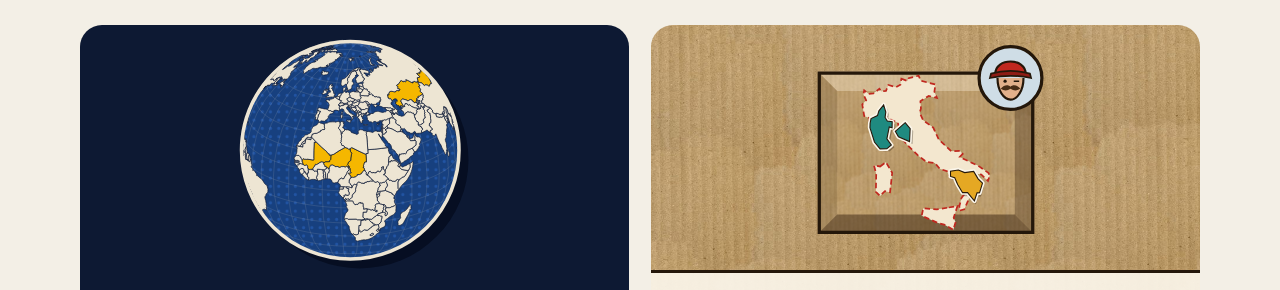
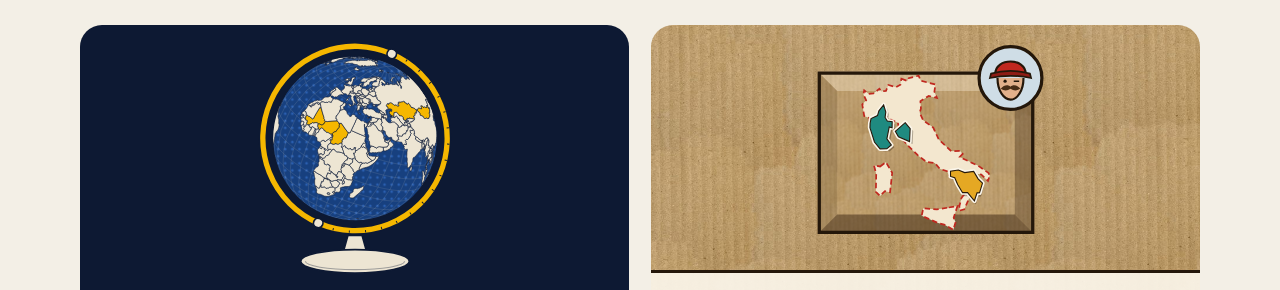
Before and after one commit to Smurphyslaw/games, a plain HTML site: page index.html in a window 1280 px wide. Shown: the part 371-661 px from the top of the page. Drawn offline with nearby package versions, Linux system fonts and the light colour scheme.

Commit message:
Goofier Pat with the pencil on his ear, funnier ID card, full desk globe on the hub

```diff
--- a/index.html
+++ b/index.html
@@ -164,14 +164,26 @@ document.getElementById("tf-no").textContent=`Box Nº ${String(Math.max(1,day(20
   const el=(t,a)=>{const e=document.createElementNS(NS,t);for(const k in a)e.setAttribute(k,a[k]);return e};
   const geo=id=>({type:"FeatureCollection",features:feats.filter(f=>f.properties.r===id)});
   // Rare Earth: a printed desk globe
-  const re=document.getElementById("re-art"),proj=d3.geoOrthographic().scale(92).translate([106,106]).rotate([-15,-22]).clipAngle(90),path=d3.geoPath(proj);
-  const defs=el("defs",{}),dp=el("pattern",{id:"dots",width:7,height:7,patternUnits:"userSpaceOnUse"});dp.append(el("circle",{cx:3.5,cy:3.5,r:1.3,fill:"#2154A3"}));defs.append(dp);re.append(defs);
-  re.append(el("path",{d:"M22 142A92 92 0 0 1 100 14",fill:"none",stroke:"#EDE5D3","stroke-opacity":".35","stroke-width":3}));
-  re.append(el("circle",{cx:114,cy:114,r:92,fill:"#060E22"}),el("circle",{cx:106,cy:106,r:92,fill:"#17407F"}),el("circle",{cx:106,cy:106,r:92,fill:"url(#dots)"}));
-  re.append(el("path",{d:path(d3.geoGraticule10()),fill:"none",stroke:"rgba(237,229,211,.14)","stroke-width":.7}));
+  const re=document.getElementById("re-art"),C=[110,96],R=70,T=23.5;
+  const proj=d3.geoOrthographic().scale(R).translate(C).rotate([-30,-18,-T]).clipAngle(90),path=d3.geoPath(proj);
+  const defs=el("defs",{}),dp=el("pattern",{id:"dots",width:6,height:6,patternUnits:"userSpaceOnUse"});dp.append(el("circle",{cx:3,cy:3,r:1.15,fill:"#2A5FB0"}));defs.append(dp);re.append(defs);
+  const CR="#EDE5D3",INK="#0D1933";
+  // stand and base
+  re.append(el("path",{d:"M104 178h12l5 18h-22z",fill:CR,stroke:INK,"stroke-width":1.5,"stroke-linejoin":"round"}));
+  re.append(el("ellipse",{cx:110,cy:200,rx:46,ry:10,fill:CR,stroke:INK,"stroke-width":1.5}));
+  re.append(el("path",{d:"M68 200a42 7 0 0 0 84 0",fill:"none",stroke:INK,"stroke-width":1,"stroke-opacity":".35"}));
+  // the globe
+  re.append(el("circle",{cx:C[0],cy:C[1],r:R,fill:"#17407F"}),el("circle",{cx:C[0],cy:C[1],r:R,fill:"url(#dots)"}));
+  re.append(el("path",{d:path(d3.geoGraticule10()),fill:"none",stroke:"rgba(237,229,211,.16)","stroke-width":.6}));
   const gold=new Set(["mongolia","chad","kazakhstan","mali","niger"]);
-  feats.forEach(f=>{const d=path(f);if(d)re.append(el("path",{d,fill:gold.has(f.properties.r)?"#F5B700":"#EDE5D3",stroke:"#0D1933","stroke-width":.6}))});
-  re.append(el("circle",{cx:106,cy:106,r:92,fill:"none",stroke:"#EDE5D3","stroke-width":3}));
+  feats.forEach(f=>{const d=path(f);if(d)re.append(el("path",{d,fill:gold.has(f.properties.r)?"#F5B700":CR,stroke:INK,"stroke-width":.5}))});
+  re.append(el("circle",{cx:C[0],cy:C[1],r:R,fill:"none",stroke:INK,"stroke-width":1.5}));
+  // full meridian ring and axis pins, tilted with the earth
+  const ring=el("g",{transform:`rotate(${T} ${C[0]} ${C[1]})`});
+  ring.append(el("circle",{cx:C[0],cy:C[1],r:R+8,fill:"none",stroke:INK,"stroke-width":7}),el("circle",{cx:C[0],cy:C[1],r:R+8,fill:"none",stroke:"#F5B700","stroke-width":4.5}));
+  for(let i=-90;i<=90;i+=10){const y=C[1]+(R+8)*Math.sin(i*Math.PI/180),x=C[0]+(R+8)*Math.cos(i*Math.PI/180);ring.append(el("path",{d:`M${x} ${y}L${C[0]+(R+10)*Math.cos(i*Math.PI/180)} ${C[1]+(R+10)*Math.sin(i*Math.PI/180)}`,stroke:INK,"stroke-width":.8}))}
+  ring.append(el("circle",{cx:C[0],cy:C[1]-R-8,r:4,fill:CR,stroke:INK,"stroke-width":1.4}),el("circle",{cx:C[0],cy:C[1]+R+8,r:4,fill:CR,stroke:INK,"stroke-width":1.4}));
+  re.append(ring);
   // Tight Fit: Italy's cut line with two true-size stickers on it
   const ea=(id,s)=>{const c=d3.geoCentroid(geo(id));return d3.geoPath(d3.geoAzimuthalEqualArea().rotate([-c[0],-c[1]]).scale(s).translate([0,0]))};
   const box=document.getElementById("tf-contents"),S=780,it=ea("italy",S),ib=it.bounds(geo("italy"));
```
Also changed, not shown: tight-fit/index.html (+3 -3 lines).
